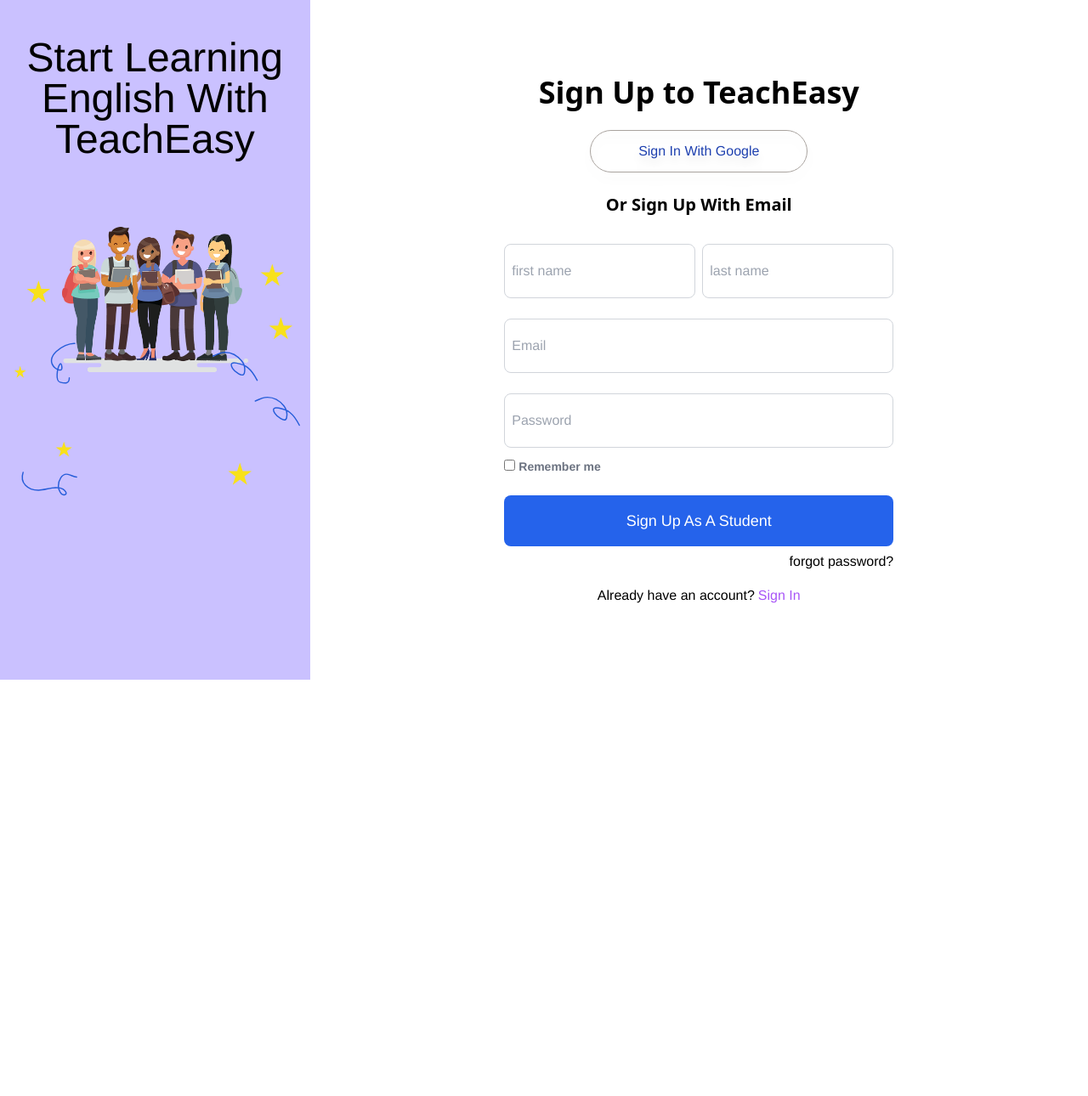
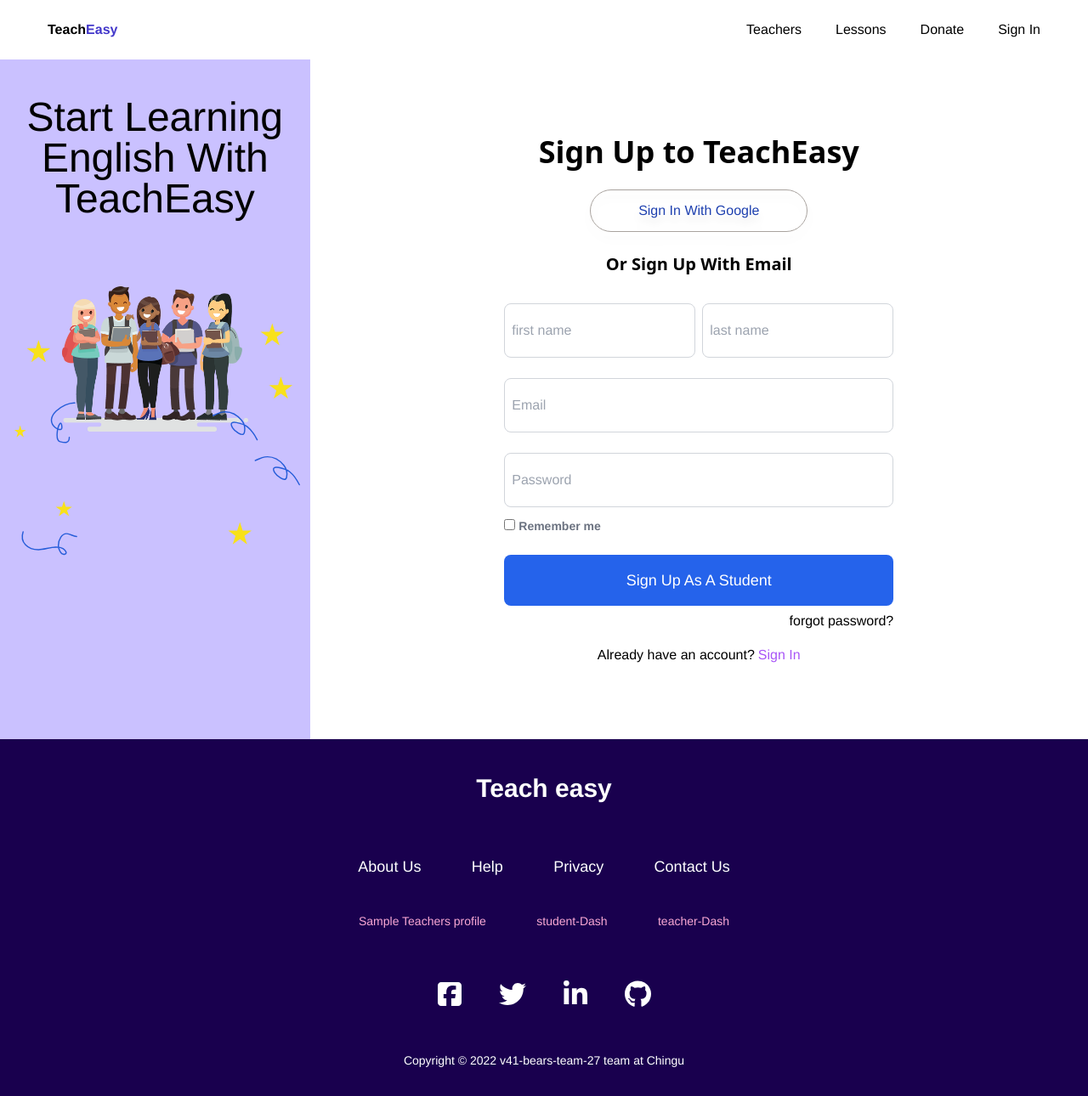
Before and after one commit to chingu-voyages/Teach-Easy, a React (Vite) app in the folder frontend/: page /signup-student in a window 1280 px wide. Shown: the whole page at 85% size. Before the commit the page ends 800 px from the top, so only its background shows below. Built offline with nearby package versions, Linux system fonts and the light colour scheme; no server answers.

Commit message:
edit some styles and add a container, test links in the footer

```diff
--- a/frontend/src/App.jsx
+++ b/frontend/src/App.jsx
@@ -6,12 +6,15 @@
 import StudentProfile from './components/studentDashboard/StudentProfile';
 import Dashboard from './components/studentDashboard/Dashboard';
 import TeacherProfile from './components/TeacherProfile/TeacherProfile';
-import TeacherDashboard from './components/TeacherDashboard/TeacherDash'
+import TeacherDashboard from './components/TeacherDashboard/TeacherDash';
+import TopNavbar from './components/TopNavbar/TopNavbar';
+import Footer from './components/Footer/Footer';
 
 function App() {
   return (
     <div className="app">
       <Router>
+        <TopNavbar />
         <Routes>
           <Route path="/" element={<Homepage />} />
           <Route path="/login" element={<SignIn />} />
@@ -21,6 +24,7 @@
           <Route path="/teacher-dashboard" element={<TeacherDashboard />} />
           <Route path="/sampleTeacherProfile" element={<TeacherProfile />} />
         </Routes>
+        <Footer />
       </Router>
     </div>
   );
--- a/frontend/src/components/Footer/Footer.jsx
+++ b/frontend/src/components/Footer/Footer.jsx
@@ -1,5 +1,6 @@
 import React from 'react';
 import { FontAwesomeIcon } from '@fortawesome/react-fontawesome';
+import { Link } from 'react-router-dom';
 import {
   faFacebookSquare,
   faTwitter,
@@ -11,7 +12,7 @@
 const Footer = () => {
   return (
     <div className="footer bg-[#19004E] text-white">
-      <div className="container px-5 m-auto lg:w-[960px] xl:w-[1140px] 2xl:w-[1320px] h-full">
+      <div className="container">
         <h2 className="text-2xl sm:text-1xl lg:text-3xl text-center dark:text-white py-10 font-semibold">
           Teach easy
         </h2>
@@ -21,6 +22,22 @@
           <div className="text-lg">Privacy</div>
           <div className="text-lg">Contact Us</div>
         </div>
+        {/* Links for testing */}
+        <div className="w-full md:px-[20%] flex flex-nowrap gap-[9%] py-5 items-center justify-center justify-self-center">
+          <Link className="text-sm text-pink-300" to="/sampleTeacherProfile">
+            {/* TODO: remove when profile is accessible from dashboard or search */}
+            Sample Teachers profile
+          </Link>
+          <Link className="text-sm text-pink-300" to="/student-dashboard">
+            {/* TODO: remove when profile is accessible from dashboard or search */}
+            student-Dash
+          </Link>
+          <Link className="text-sm text-pink-300" to="/teacher-dashboard">
+            {/* TODO: remove when profile is accessible from dashboard or search */}
+            teacher-Dash
+          </Link>
+        </div>
+        {/*end */}
         <div className="w-full flex flex-wrap gap-[4%] py-10 items-center justify-center">
           <FontAwesomeIcon icon={faFacebookSquare} size="2x" />
           <FontAwesomeIcon icon={faTwitter} size="2x" />
--- a/frontend/src/components/TopNavbar/TopNavbar.jsx
+++ b/frontend/src/components/TopNavbar/TopNavbar.jsx
@@ -1,85 +1,82 @@
 import React, { useState } from 'react';
-import { Link } from 'react-router-dom';
+import { NavLink, Link } from 'react-router-dom';
 import { FontAwesomeIcon } from '@fortawesome/react-fontawesome';
 import { faBars, faXmark } from '@fortawesome/free-solid-svg-icons';
 import './TopNavbar.scss';
 
 const TopNavbar = () => {
-  const [navbarOpen, setNavbarOpen] = useState(false);
-
-  const handleToggleMobileMenu = () => {
-    setNavbarOpen((navbarOpen) => !navbarOpen);
-  };
-
-  const closeMenu = () => {
-    setNavbarOpen(false);
-  };
-
+  const [click, setClick] = useState(false);
+  const handleClick = () => setClick(!click);
+  if (click) {
+    if (typeof window != 'undefined' && window.document) {
+      document.body.style.overflow = 'hidden';
+    }
+  } else {
+    if (typeof window != 'undefined' && window.document) {
+      document.body.style.overflow = 'visible';
+    }
+  }
   return (
-    <div className="header">
-      <div className="flex pl-[12%] py-5 text-md 2xl:text-xl">
-        <div className="w-[50%]">
+    <nav className="navbar" onClick={(e) => e.stopPropagation()}>
+      <div className="nav-container px-6 md:px-10 lg:px-14">
         <Link to="/">
           <span className="font-bold">Teach</span>
           <span className="font-bold text-indigo-700">Easy</span>
         </Link>
-        </div>
-        <div className="w-[50%] flex gap-[12%] md:flex gap-[6%] invisible md:visible">
-          <div>Teachers</div>
-          <div>Lessons</div>
-          <div>Donate</div>
-          {/* TODO: remove when profile is accessible from dashboard or search */}
-          <div>
-            <Link
-              to="/sampleTeacherProfile"
-              className="text-slate-500 bg-red-200"
+        <div className="menu">
+          <ul className={click ? 'nav-menu active' : 'nav-menu'}>
+            <li className="nav-item">
+              <NavLink
+                activeClassName="active"
+                className="nav-links"
+                onClick={click ? handleClick : null}
+                to="/teachers"
               >
-              Sample teacher profile
-            </Link>
-          </div>
-          <div>
-            <Link to="/login">Sign In</Link>
-          </div>
-        </div>
-        <div className="navbar visible md:invisible pr-5">
-          <FontAwesomeIcon
-            icon={faBars}
-            size="2x"
-            onClick={handleToggleMobileMenu}
-            className={`button ${
-              navbarOpen ? 'invisible' : 'visible'
-            } md:invisible`}
-          />
-          <FontAwesomeIcon
-            icon={faXmark}
-            size="2x"
-            onClick={handleToggleMobileMenu}
-            className={`button ${navbarOpen ? 'visible' : 'invisible'}`}
-          />
-          <ul className={`menuNav ${navbarOpen ? 'visible' : 'invisible'}`}>
-            <li>
-              <Link to="/" onClick={closeMenu}>
-                Home
-              </Link>
+                Teachers
+              </NavLink>
             </li>
-            <li>Teachers</li>
-            <li>Lessons</li>
-            <li>Donate</li>
-            {/* TODO: remove when profile is accessible from dashboard or search */}
-            <li>
-              <Link to="/sampleTeacherProfile" className="bg-red-200">
-                Sample teacher profile
-              </Link>
+            <li className="nav-item">
+              <NavLink
+                activeClassName="active"
+                className="nav-links"
+                onClick={click ? handleClick : null}
+                to="/lessons"
+              >
+                Lessons
+              </NavLink>
             </li>
-            <li>
-              <Link to="/login" onClick={closeMenu}>
+            <li className="nav-item">
+              <NavLink
+                activeClassName="active"
+                className="nav-links"
+                onClick={click ? handleClick : null}
+                to="/Donate"
+              >
+                Donate
+              </NavLink>
+            </li>
+            <li className="nav-item">
+              <NavLink
+                activeClassName="active"
+                className="nav-links resume"
+                onClick={click ? handleClick : null}
+                to="/login"
+              >
                 Sign In
-              </Link>
+              </NavLink>
             </li>
           </ul>
+
+          <div className="nav-icon" onClick={handleClick}>
+            {click ? (
+              <FontAwesomeIcon icon={faXmark} />
+            ) : (
+              <FontAwesomeIcon icon={faBars} />
+            )}
           </div>
         </div>
       </div>
+    </nav>
   );
 };
 
--- a/frontend/src/components/TopNavbar/TopNavbar.scss
+++ b/frontend/src/components/TopNavbar/TopNavbar.scss
@@ -1,39 +1,77 @@
 .navbar {
-  position: relative;
-}
-
-.menuNav {
-  overflow-y: scroll;
-  list-style: none;
-  position: fixed;
-  background: white;
+  background: rgba(255, 255, 255, 1);
+  height: 70px;
+  width: 100%;
+  display: flex;
+  justify-content: center;
+  align-items: center;
+  z-index: 90;
   top: 0;
   left: 0;
-  bottom: 0;
-  height: 100vh;
-  width: 100%;
-  overflow: hidden;
-  z-index: 9;
+  .nav-container {
+    width: 100%;
+    max-width: 1440px;
+    height: 70px;
+    display: flex;
+    justify-content: space-between;
+    align-items: center;
+    position: relative;
+    .nav-logo {
+      align-items: center;
+      cursor: pointer;
+      text-decoration: none;
+      font-size: 36px;
+    }
+    .nav-menu {
+      display: flex;
+      list-style: none;
+      text-align: center;
 
-  li {
-    text-align: center;
-    font-size: xx-large;
-    padding: 1rem;
-
-    &:hover {
-      color: gray;
+      .nav-item {
+        color: black;
+        font-size: 16px;
+        text-decoration: none;
+        padding: 0 0 0 40px;
+        height: 100%;
+        .nav-links:hover,
+        .nav-links.active {
+          color: #4338ca;
+        }
+      }
+    }
+    .nav-icon {
+      display: none;
     }
 
-    &:first-child {
-      margin-top: 7rem;
+    @media screen and (max-width: 1024px) {
+      .nav-menu {
+        background: white;
+        flex-direction: column;
+        width: 100%;
+        position: absolute;
+        top: 70px;
+        left: -110%;
+        height: calc(100vh - 70px);
+        transition: all 0.5s ease;
+        z-index: 90;
+        justify-content: space-evenly;
+
+        .nav-item {
+          padding: 1.5rem 1.5rem 1.5rem 1.5rem;
+          width: 100%;
+          display: table;
+        }
+      }
+
+      .nav-menu.active {
+        left: 0px;
+      }
+      .nav-icon {
+        display: block;
+        font-size: 2rem;
+        cursor: pointer;
+        color: #090625;
+      }
     }
   }
 }
-
-.navbar .button {
-  position: fixed;
-  right: 15px;
-  top: 15px;
-  z-index: 10;
-  cursor: pointer;
-}
--- a/frontend/src/components/homepage/slider.jsx
+++ b/frontend/src/components/homepage/slider.jsx
@@ -45,7 +45,7 @@
           return (
             <SwiperSlide key={index}>
               <div className={elements[index].background}>
-                <div className="container px-5 m-auto lg:w-[960px] xl:w-[1140px] 2xl:w-[1320px] h-full">
+                <div className="container">
                   <div className="w-full flex flex-wrap gap-[10%] py-16 items-center justify-center md:justify-between">
                     <div className="content w-full md:w-[50%] md:order-2 text-center">
                       <h1 className="text-slate-900 font-black text-5xl sm:text-4xl md:text-left lg:text-5xl tracking-tight text-center dark:text-white">
--- a/frontend/src/components/studentDashboard/Dashboard.jsx
+++ b/frontend/src/components/studentDashboard/Dashboard.jsx
@@ -1,16 +1,12 @@
 import React from 'react';
-import Footer from '../Footer/Footer';
-import TopNavbar from '../TopNavbar/TopNavbar';
 import StudentProfile from './StudentProfile';
 
 function Dashboard() {
   return (
     <div className="main-wrapper bg-gray-200">
-      <TopNavbar />
       <div className="main-container max-w-6xl mx-auto my-0">
         <StudentProfile />
       </div>
-      <Footer />
     </div>
   );
 }
--- a/frontend/src/index.scss
+++ b/frontend/src/index.scss
@@ -22,6 +22,28 @@
 }
 body {
   margin: 0;
+}
+
+.container {
+  padding: 0 20px;
+  margin: 0 auto;
+  width: 100%;
+  height: 100%;
+}
+@media (min-width: 1024px) {
+  .container {
+    max-width: 960px;
+  }
+}
+@media (min-width: 1280px) {
+  .container {
+    max-width: 1140px;
+  }
+}
+@media (min-width: 1536px) {
+  .container {
+    max-width: 1440px;
+  }
 }
 
 @layer components {
@@ -52,12 +74,12 @@
   .btn {
     @apply px-4 py-2 text-white font-medium text-sm rounded-md  hover:bg-purple-300 bg-purple-600;
   }
-  .inactive-btn{
+  .inactive-btn {
     @apply px-4 py-2 font-medium text-sm rounded-md  bg-gray-300 hover:bg-purple-300;
   }
 }
 
-.upload-form{
+.upload-form {
   background-color: #a1a1a1ae;
   display: flex;
   position: fixed;
@@ -71,8 +93,8 @@
   justify-content: center;
   animation: fadeIn 0.4s ease-in forwards;
 
-  >form{
-    background-color: #FFF;
+  > form {
+    background-color: #fff;
     display: flex;
     flex-direction: column;
     border-radius: 1rem;
@@ -83,29 +105,29 @@
     width: 90%;
     max-width: 600px;
 
-    textarea{
+    textarea {
       max-height: 150px;
       min-height: 3rem;
-      background: #E5E7EB;
+      background: #e5e7eb;
     }
 
-    hr{
+    hr {
       display: inline-block;
-      border: .5px solid rgba(191, 188, 188, 0.738);
+      border: 0.5px solid rgba(191, 188, 188, 0.738);
       width: 100%;
       margin: 1rem 0;
     }
   }
 
   @media only screen and (min-width: 550px) {
-    >div{
-        width: 50rem;
-        height: 30rem;
+    > div {
+      width: 50rem;
+      height: 30rem;
     }
   }
 
   @media only screen and (max-width: 300px) {
-  >div{
+    > div {
       height: 37rem;
     }
   }
@@ -113,12 +135,12 @@
 
 @keyframes fadeIn {
   0% {
-      opacity: 0;
+    opacity: 0;
   }
-  50%{
-      opacity: 0.5;
+  50% {
+    opacity: 0.5;
   }
   100% {
-      opacity: 1;
+    opacity: 1;
   }
 }
```
Also changed, not shown: frontend/src/components/TeacherDashboard/TeacherDash.jsx (+3 -7 lines), frontend/src/components/TeacherProfile/TeacherProfile.jsx (+8 -14 lines), frontend/src/components/homepage/homepage.jsx (+4 -10 lines), 1 other file (tests, documents, lock files or other folders). Lines whose indentation alone changed are shown as unchanged.
